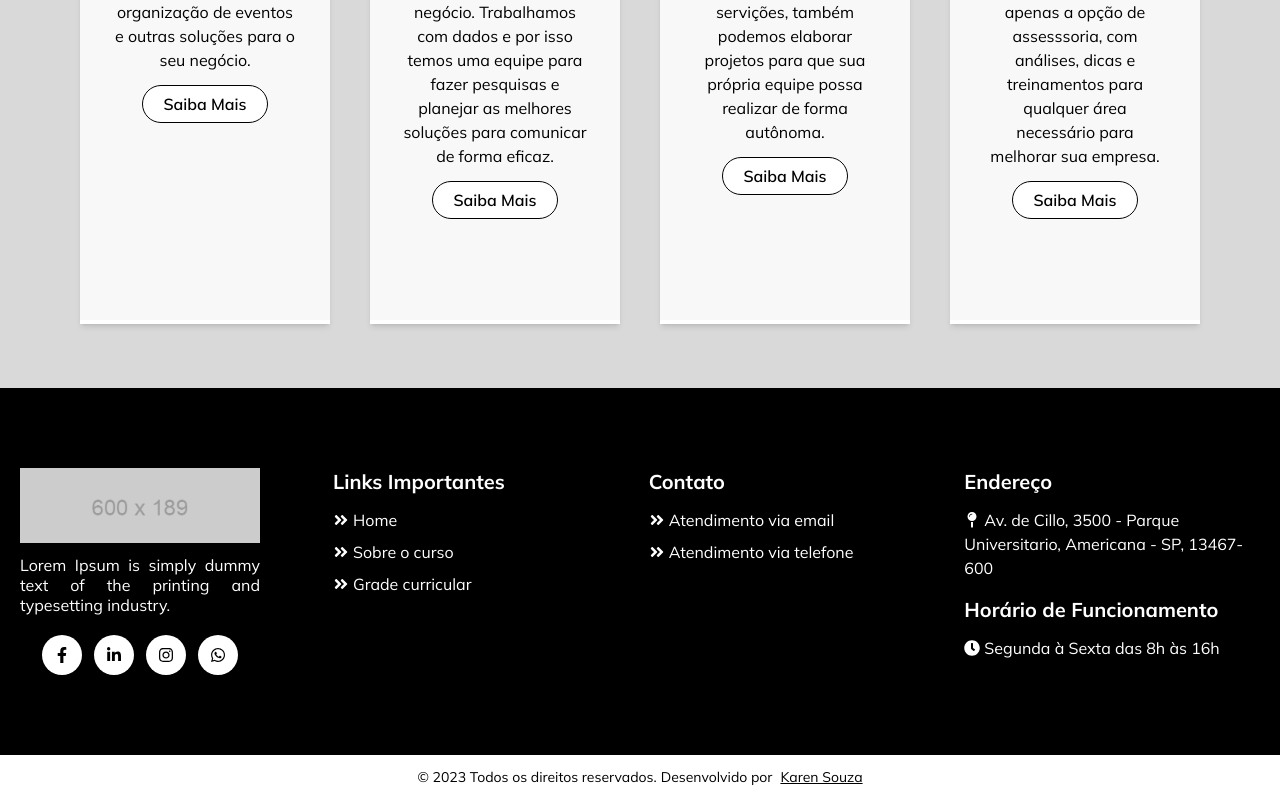
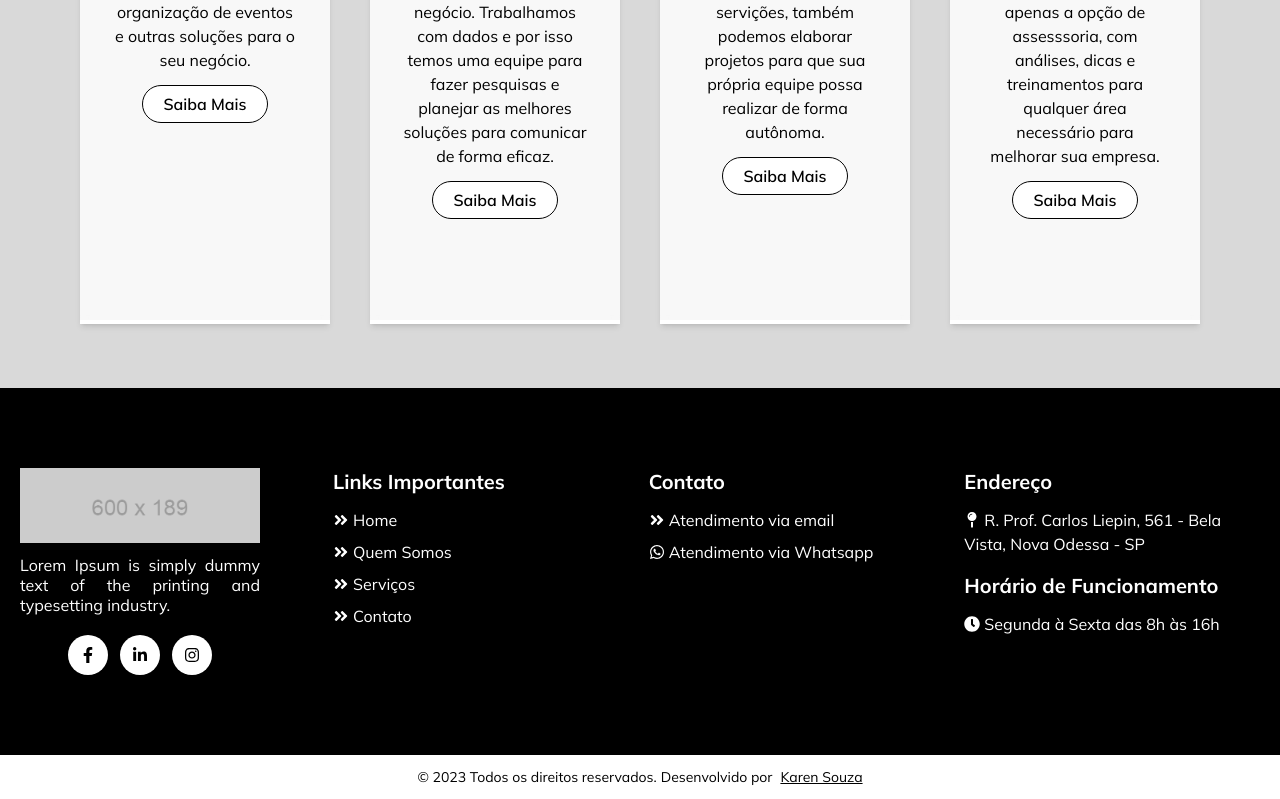
Before and after one commit to Karenzita18/faizproducoes, a Next.js app: page / in a window 1280 px wide. Shown: the part 1179-1978 px from the top of the page. Built offline with nearby package versions, Linux system fonts and the light colour scheme; what tailwindcss-animated would draw is missing.

Commit message:
K: update footer

```diff
--- a/src/components/layout/Footer.tsx
+++ b/src/components/layout/Footer.tsx
@@ -36,7 +36,7 @@ const Footer = () => {
                 </p>
                 <div className="flex gap-x-3 mt-5 md:place-content-center">
                   <a
-                    href="/"
+                    href="https://www.facebook.com/faizproducoes"
                     target="_blank"
                     rel="noopener noreferrer"
                     className="p-3 bg-faiz-200 rounded-full text-black hover:-translate-y-1 transition duration-500"
@@ -44,7 +44,7 @@ const Footer = () => {
                     <FaFacebookF />
                   </a>
                   <a
-                    href="/"
+                    href="https://www.linkedin.com/company/faizproducoes/"
                     target="_blank"
                     rel="noopener noreferrer"
                     className="p-3 bg-faiz-200 rounded-full text-black hover:-translate-y-1 transition duration-500"
@@ -52,20 +52,12 @@ const Footer = () => {
                     <FaLinkedinIn />
                   </a>
                   <a
-                    href="/"
+                    href="https://www.instagram.com/faizproducoes/"
                     target="_blank"
                     rel="noopener noreferrer"
                     className="p-3 bg-faiz-200 rounded-full text-black hover:-translate-y-1 transition duration-500"
                   >
                     <FaInstagram />
-                  </a>
-                  <a
-                    href="/"
-                    target="_blank"
-                    rel="noopener noreferrer"
-                    className="p-3 bg-faiz-200 rounded-full text-black hover:-translate-y-1 transition duration-500"
-                  >
-                    <FaWhatsapp />
                   </a>
                 </div>
               </div>
@@ -83,29 +75,29 @@ const Footer = () => {
                     </Link>
                   </li>
                   <li className="hover:text-brand-50 transition duration-500">
-                    <Link href="/sobre-curso">
+                    <Link href="/quem-somos">
                       <span className="inline-block -mb-[2px] mr-1">
                         <FaAngleDoubleRight />
                       </span>
-                      Sobre o curso
+                      Quem Somos
                     </Link>
                   </li>
                   <li className="hover:text-brand-50 transition duration-500">
-                    <Link href="/grade-curricular">
+                    <Link href="/servicos">
                       <span className="inline-block -mb-[2px] mr-1">
                         <FaAngleDoubleRight />
                       </span>
-                      Grade curricular
+                      Serviços
                     </Link>
                   </li>
-                  {/* <li className="hover:text-brand-50 transition duration-500">
-                    <Link href="/blog">
+                  <li className="hover:text-brand-50 transition duration-500">
+                    <Link href="/contato">
                       <span className="inline-block -mb-[2px] mr-1">
                         <FaAngleDoubleRight />
                       </span>
-                      Blog
+                      Contato
                     </Link>
-                  </li> */}
+                  </li>
                 </ul>
               </div>
               <div className="text-white">
@@ -113,7 +105,7 @@ const Footer = () => {
                 <ul className="flex gap-y-2 flex-col">
                   <li className="hover:text-brand-50 transition duration-500">
                     <a
-                      href="mailto:contato@audiovisual.com.br"
+                      href="mailto:contato@faizproducoes.com"
                       target="_blank"
                       rel="noopener noreferrer"
                     >
@@ -125,14 +117,14 @@ const Footer = () => {
                   </li>
                   <li className="hover:text-brand-50 transition duration-500">
                     <a
-                      href="tel:19xxxxxxxxx"
+                      href="https://api.whatsapp.com/send/?phone=5519997844793&text&type=phone_number&app_absent=0"
                       target="_blank"
                       rel="noopener noreferrer"
                     >
                       <span className="inline-block -mb-[2px] mr-1">
-                        <FaAngleDoubleRight />
+                        <FaWhatsapp/>
                       </span>
-                      Atendimento via telefone
+                      Atendimento via Whatsapp
                     </a>
                   </li>
                 </ul>
@@ -145,7 +137,7 @@ const Footer = () => {
                       <span className="inline-block -mb-[2px] mr-1">
                         <FaMapPin />
                       </span>
-                      Av. de Cillo, 3500 - Parque Universitario, Americana - SP, 13467-600
+                      R. Prof. Carlos Liepin, 561 - Bela Vista, Nova Odessa - SP
                     </p>
                   </li>
                 </ul>
```
